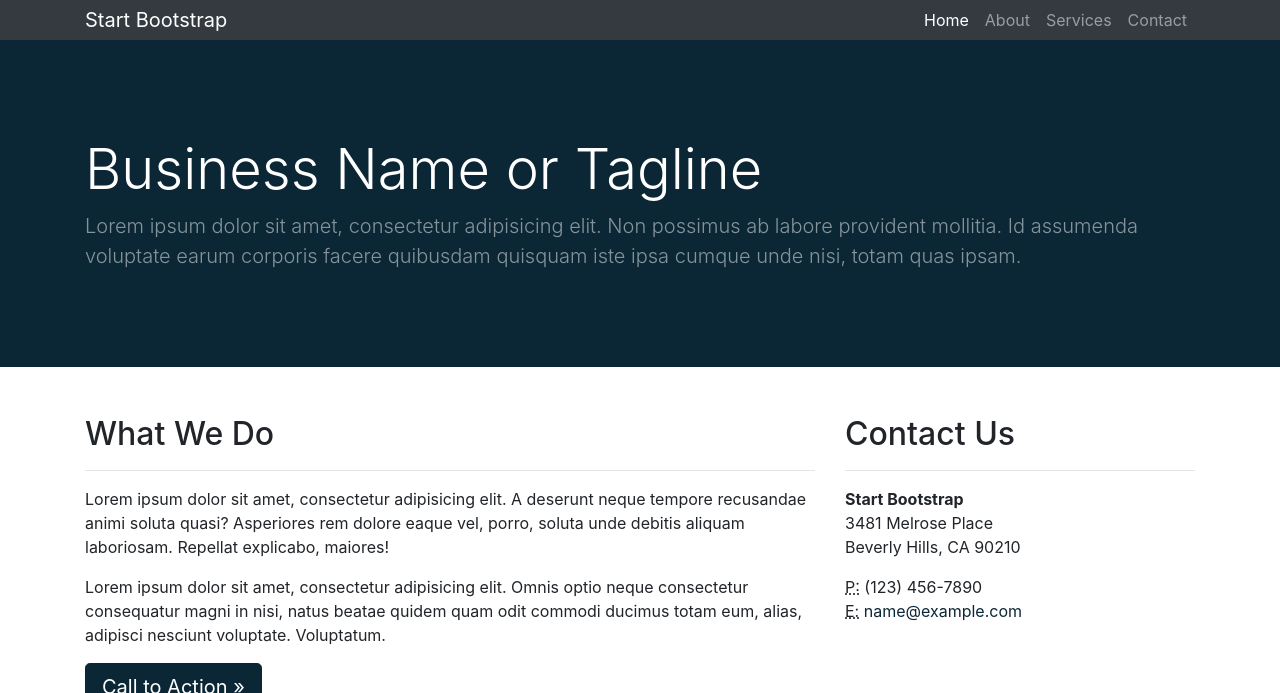
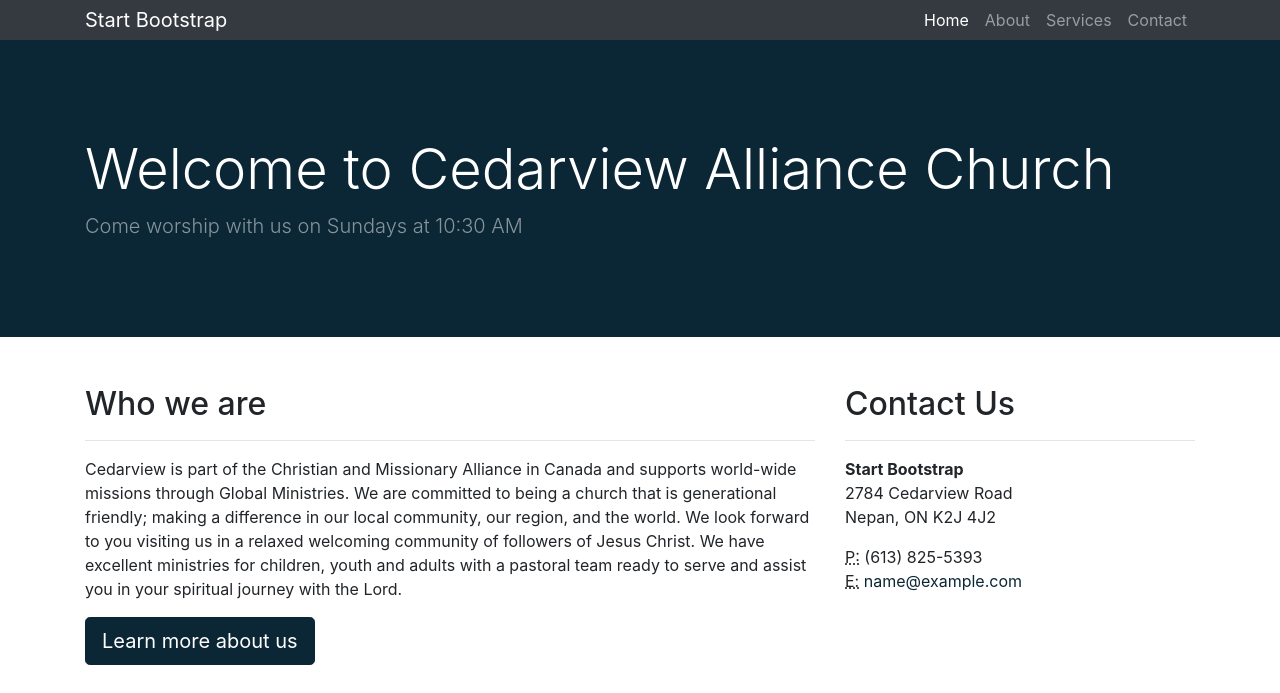
Before and after one commit to Starfox11/cedarview, a Jekyll site: the page built from index.html, in a window 1280 px wide and 1400 px high. Shown: the top 693 px of the window. Built offline with Jekyll 4.4.1, drawn with Linux system fonts in a browser that asks for light colours; some of the changed text lies outside the part shown; grey boxes are pictures that could not be loaded.

Commit message:
adding some cedarview content

```diff
--- a/_config.yml
+++ b/_config.yml
@@ -1,5 +1,5 @@
-title: Business Frontpage
-description: A business home page starter template for Bootstrap 4 featuring marketing boxes and a full width image header.
+title: Cedarview Aliance Church
+description: A church website.
 
 url: "https://s-laugh.github.io"
 baseurl: /cedarview
--- a/_includes/footer.html
+++ b/_includes/footer.html
@@ -2,7 +2,7 @@
 <footer class="py-5 bg-dark">
   <div class="container">
     <p class="m-0 text-center text-white">
-      Copyright &copy; Your Website 2019
+      Copyright &copy; Cedarview Aliance Church 2020. All rights reserved.
     </p>
   </div>
   <!-- /.container -->
--- a/_includes/header.html
+++ b/_includes/header.html
@@ -4,13 +4,10 @@
     <div class="row h-100 align-items-center">
       <div class="col-lg-12">
         <h1 class="display-4 text-white mt-5 mb-2">
-          Business Name or Tagline
+          Welcome to Cedarview Alliance Church
         </h1>
         <p class="lead mb-5 text-white-50">
-          Lorem ipsum dolor sit amet, consectetur adipisicing elit. Non possimus
-          ab labore provident mollitia. Id assumenda voluptate earum corporis
-          facere quibusdam quisquam iste ipsa cumque unde nisi, totam quas
-          ipsam.
+          Come worship with us on Sundays at 10:30 AM
         </p>
       </div>
     </div>
--- a/_includes/sidebar.html
+++ b/_includes/sidebar.html
@@ -3,12 +3,13 @@
   <hr />
   <address>
     <strong>Start Bootstrap</strong>
-    <br />3481 Melrose Place <br />Beverly Hills, CA 90210
+    <br />2784 Cedarview Road
+    <br />Nepan, ON K2J 4J2
     <br />
   </address>
   <address>
     <abbr title="Phone">P:</abbr>
-    (123) 456-7890
+    (613) 825-5393
     <br />
     <abbr title="Email">E:</abbr>
     <a href="mailto:#">name@example.com</a>
--- a/index.html
+++ b/index.html
@@ -4,20 +4,15 @@ layout: default
 
 <div class="row">
   <div class="col-md-8 mb-5">
-    <h2>What We Do</h2>
+    <h2>Who we are</h2>
     <hr />
     <p>
-      Lorem ipsum dolor sit amet, consectetur adipisicing elit. A deserunt neque
-      tempore recusandae animi soluta quasi? Asperiores rem dolore eaque vel,
-      porro, soluta unde debitis aliquam laboriosam. Repellat explicabo,
-      maiores!
+      Cedarview is part of the Christian and Missionary Alliance in Canada and supports world-wide missions through Global Ministries.
+      We are committed to being a church that is generational friendly; making a difference in our local community, our region, and the world.
+      We look forward to you visiting us in a relaxed welcoming community of followers of Jesus Christ.
+      We have excellent ministries for children, youth and adults with a pastoral team ready to serve and assist you in your spiritual journey with the Lord.
     </p>
-    <p>
-      Lorem ipsum dolor sit amet, consectetur adipisicing elit. Omnis optio
-      neque consectetur consequatur magni in nisi, natus beatae quidem quam odit
-      commodi ducimus totam eum, alias, adipisci nesciunt voluptate. Voluptatum.
-    </p>
-    <a class="btn btn-primary btn-lg" href="#">Call to Action &raquo;</a>
+    <a class="btn btn-primary btn-lg" href="/about/">Learn more about us</a>
   </div>
   {% include sidebar.html %}
 </div>
@@ -28,7 +23,7 @@ layout: default
     <div class="card border-0 shadow h-100">
       <img class="card-img-top" src="http://placeholder.pics/svg/400x300/3cb371-3cb371/3cb371-3cb371" alt="" />
       <div class="card-body">
-        <h4 class="card-title">Card title</h4>
+        <h4 class="card-title">Men's Retreat</h4>
         <p class="card-text">
           Lorem ipsum dolor sit amet, consectetur adipisicing elit. Sapiente
           esse necessitatibus neque sequi doloribus.
@@ -41,12 +36,11 @@ layout: default
   </div>
   <div class="col-md-4 mb-5">
     <div class="card border-0 shadow h-100">
-      <img class="card-img-top" src="http://placeholder.pics/svg/400x300/3cb371-3cb371/3cb371-3cb371" alt="" />
+      <img class="card-img-top" src="img/build-for-ministry.png" alt="" />
       <div class="card-body">
-        <h4 class="card-title">Card title</h4>
+        <h4 class="card-title">Online Pledge</h4>
         <p class="card-text">
-          Lorem ipsum dolor sit amet, consectetur adipisicing elit. Sapiente
-          esse necessitatibus neque sequi doloribus totam ut praesentium aut.
+          Cedarview Capital Campaign. Building For Ministry Plege.
         </p>
       </div>
       <div class="card-footer">
@@ -56,12 +50,12 @@ layout: default
   </div>
   <div class="col-md-4 mb-5">
     <div class="card border-0 shadow h-100">
-      <img class="card-img-top" src="http://placeholder.pics/svg/400x300/3cb371-3cb371/3cb371-3cb371" alt="" />
+      <img class="card-img-top" src="img/if-gathering/png" alt="" />
       <div class="card-body">
-        <h4 class="card-title">Card title</h4>
+        <h4 class="card-title">IF Gathering 2020</h4>
         <p class="card-text">
-          Lorem ipsum dolor sit amet, consectetur adipisicing elit. Sapiente
-          esse necessitatibus neque.
+          Join us at Cedarview for the 2020 IF:Local Gathering.
+          We are looking forward to another great weekend of fellowship, hearing from amazing speakers, digging into the Word and worshipping together.
         </p>
       </div>
       <div class="card-footer">
```
Also changed, not shown: assets/img/build-for-ministry.png (added), assets/img/if-gathering.jpg (added).
